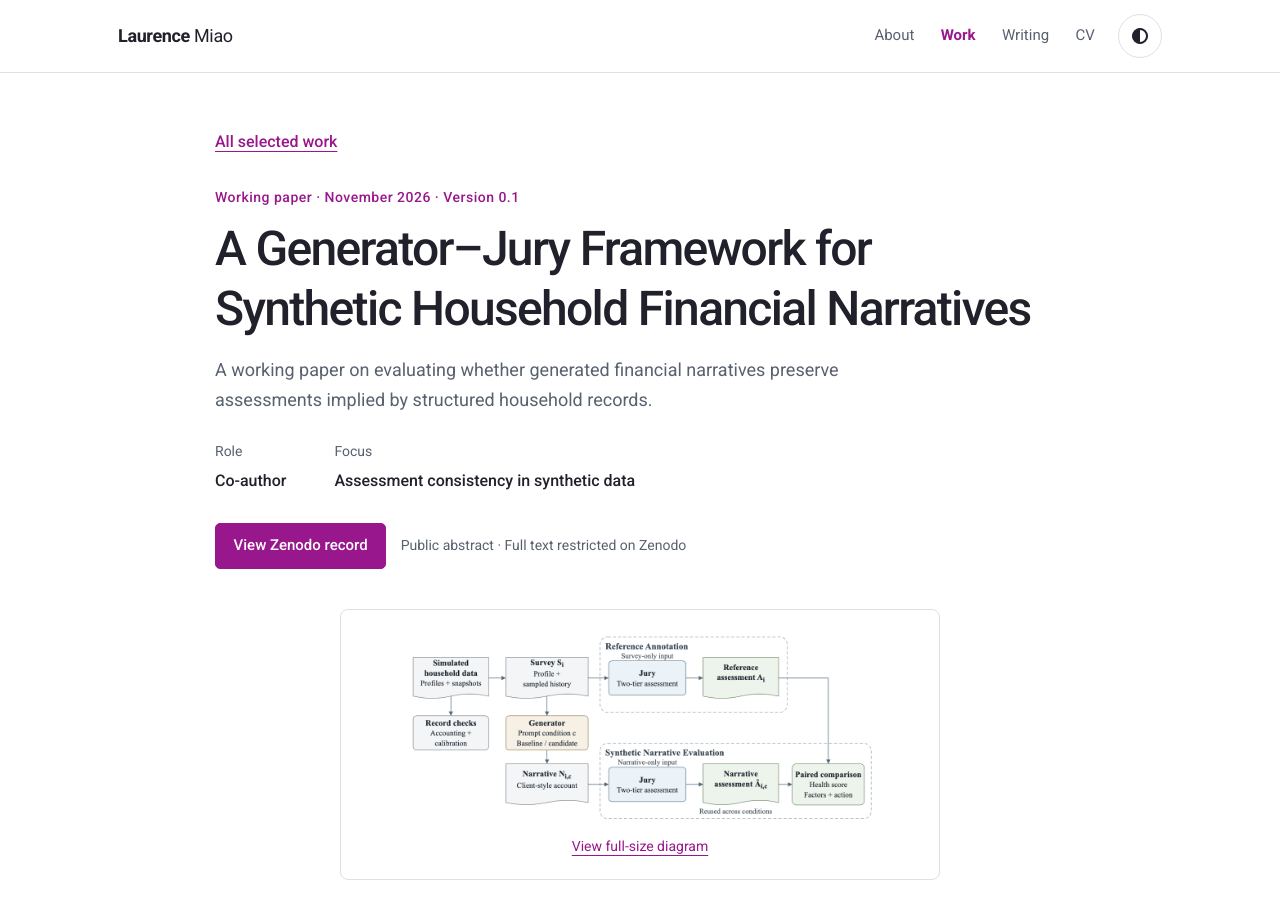
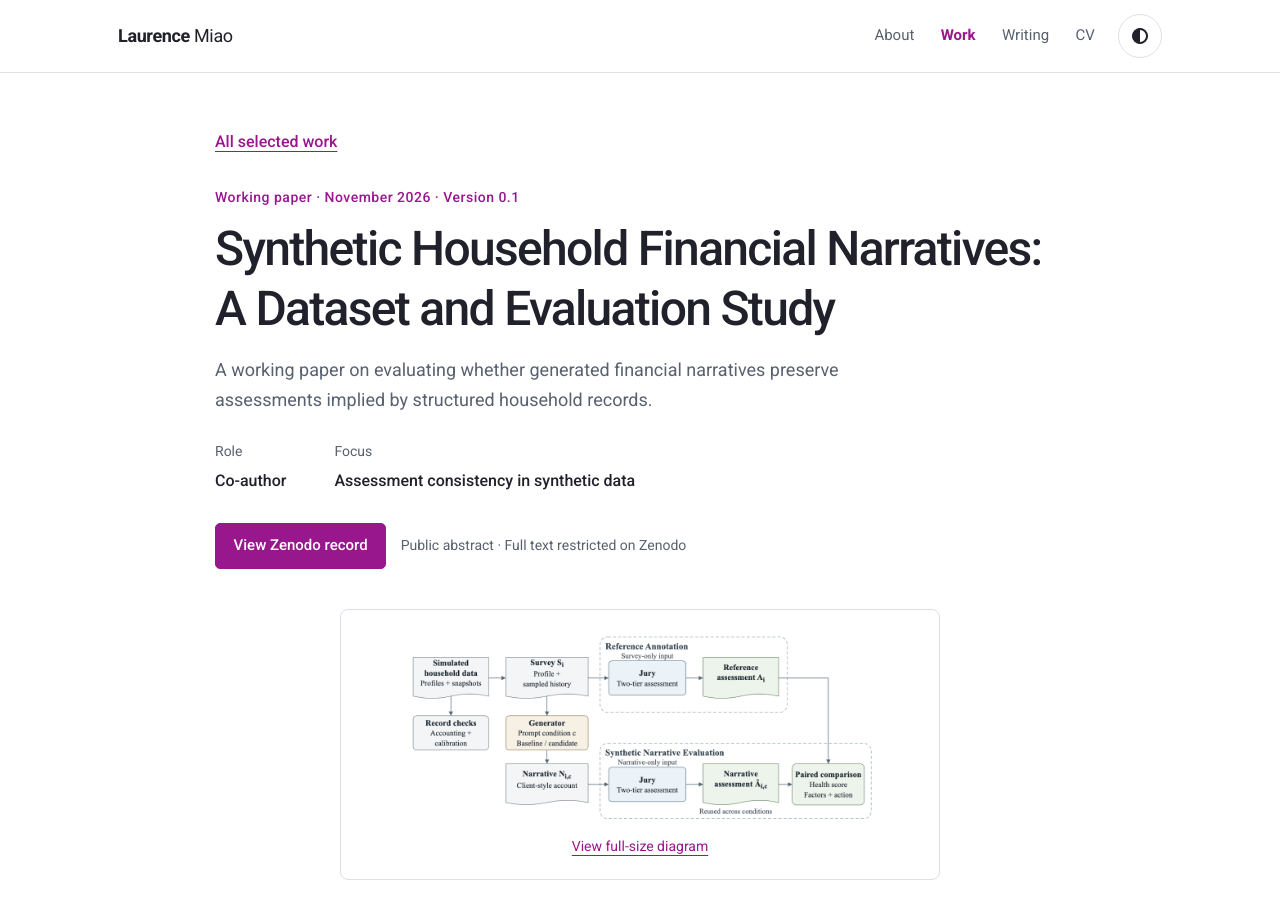
Before and after one commit to laurence-miao/laurence-miao.github.io, a Jekyll site: the page built from work/generator-jury-financial-narratives.md, in a window 1280 px wide and 900 px high. Built offline with Jekyll 4.4.1, drawn with Linux system fonts in a browser that asks for light colours; nearby versions of some CDN libraries; some of the changed text lies outside the part shown.

Commit message:
Update working paper title and DOI
Rename the paper to "Synthetic Household Financial Narratives: A Dataset
and Evaluation Study" and point its links at the all-versions Zenodo DOI
10.5281/zenodo.24417789.

Co-Authored-By: Claude Fable 5.2 <noreply@anthropic.com>

```diff
--- a/_data/projects.yml
+++ b/_data/projects.yml
@@ -1,11 +1,11 @@
 # Curated work, displayed in this order on the homepage and /projects/.
-- title: A Generator–Jury Framework for Synthetic Household Financial Narratives
+- title: "Synthetic Household Financial Narratives: A Dataset and Evaluation Study"
   type: Working paper
   context: Zenodo · November 2026 · Version 0.1
   description: A framework for evaluating whether synthetic household financial narratives preserve assessments derived from their source records, using a two-tier LLM jury.
   url: /projects/generator-jury-financial-narratives/
   visual: generator-jury
-  paper_url: https://doi.org/10.5281/zenodo.24417790
+  paper_url: https://doi.org/10.5281/zenodo.24417789
   tags: [Synthetic data, LLM evaluation, Research]
   link_label: Explore the paper
 
--- a/_data/writing.yml
+++ b/_data/writing.yml
@@ -10,7 +10,7 @@
     - name: Read article
       url: /writing/favorite-skills/
 
-- title: A Generator–Jury Framework for Synthetic Household Financial Narratives
+- title: "Synthetic Household Financial Narratives: A Dataset and Evaluation Study"
   abbr: Working paper
   venue: Zenodo · Version 0.1
   date: 2026-11-21
@@ -19,7 +19,7 @@
   selected: true
   links:
     - name: View Zenodo record
-      url: https://doi.org/10.5281/zenodo.24417790
+      url: https://doi.org/10.5281/zenodo.24417789
     - name: Research overview
       url: /projects/generator-jury-financial-narratives/
 
--- a/work/generator-jury-financial-narratives.md
+++ b/work/generator-jury-financial-narratives.md
@@ -1,6 +1,6 @@
 ---
 layout: work
-title: A Generator–Jury Framework for Synthetic Household Financial Narratives
+title: "Synthetic Household Financial Narratives: A Dataset and Evaluation Study"
 permalink: /projects/generator-jury-financial-narratives/
 description: A working paper on evaluating whether generated financial narratives preserve assessments implied by structured household records.
 kind: Working paper
@@ -8,7 +8,7 @@ period: November 2026 · Version 0.1
 role: Co-author
 focus: Assessment consistency in synthetic data
 visual: generator-jury
-paper_url: https://doi.org/10.5281/zenodo.24417790
+paper_url: https://doi.org/10.5281/zenodo.24417789
 ---
 
 ## Research question
```
Also changed, not shown: other parts of work/generator-jury-financial-narratives.md (+1 -1 lines).
